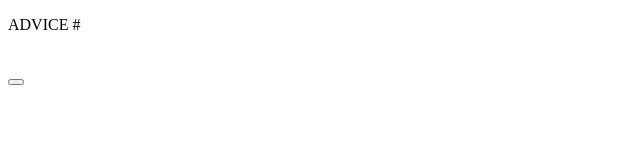
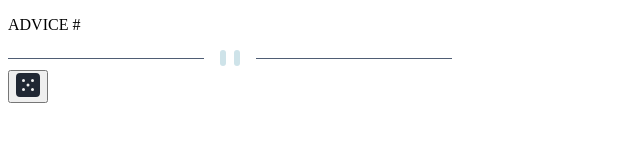
Before and after one commit to azanra/advice-generator, a plain HTML site: page index.html in a window 1280 px wide. Shown: the whole page, without its empty margins (0-640 px from the left). Drawn offline with Linux system fonts and the light colour scheme.

Commit message:
Add image assets to the project and use it

```diff
--- a/index.html
+++ b/index.html
@@ -16,10 +16,12 @@
         <p id="advice"></p>
       </div>
       <div class="imageContainer">
-        <img src="" alt="" />
+        <img src="./images/pattern-divider-desktop.svg" alt="divider line" />
       </div>
       <div class="generateContainer">
-        <button id="generateBtn"></button>
+        <button id="generateBtn">
+          <img src="./images/icon-dice.svg" alt="dice icon" />
+        </button>
       </div>
     </div>
   </body>
```
Also changed, not shown: images/favicon-32x32.png (added), images/icon-dice.svg (added), images/pattern-divider-desktop.svg (added), images/pattern-divider-mobile.svg (added).
